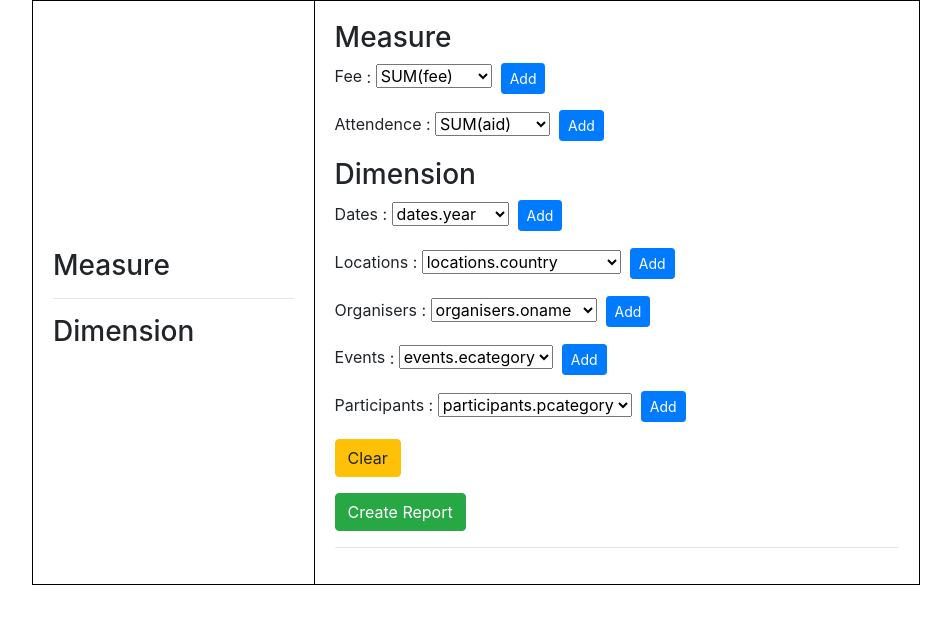
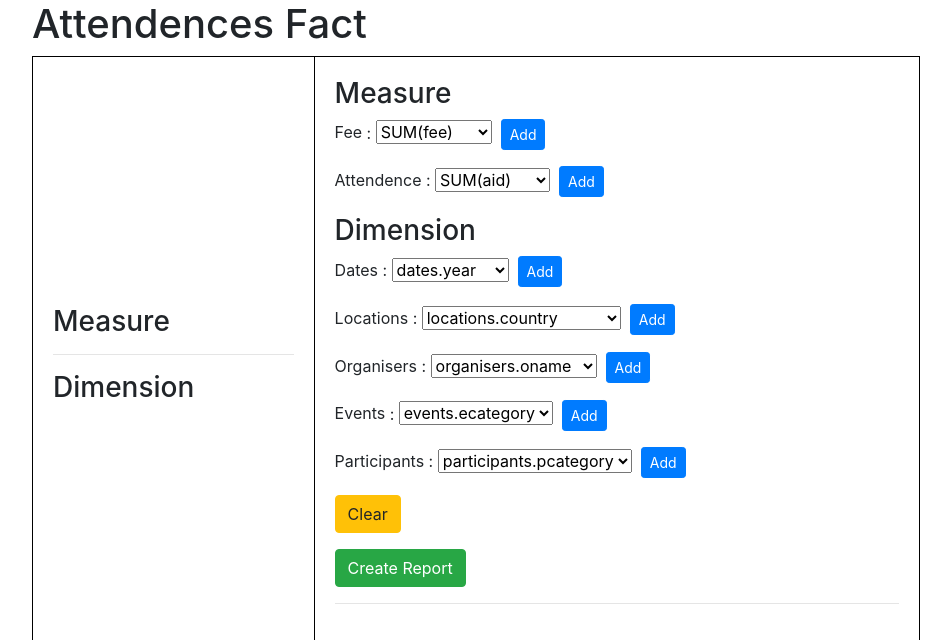
Before and after one commit to ming0520/DIYOLAP, a PHP site: page / in a window 1280 px wide. Shown: the part 56-696 px from the top of the page, without its empty margins (53-1004 px from the left). Run offline with PHP 8.4, Linux system fonts and the light colour scheme; the visitor is signed in with stand-in values (Sample User, id 1); data that the repository does not hold is empty; some libraries are stand-ins or nearby versions.

Commit message:
Add title

```diff
--- a/index.php
+++ b/index.php
@@ -70,6 +70,8 @@ $measure->formatString = '#,###.00';
 
 $attendences->measure['attendence'] = $measure;
 
+// hasTeam
+
 $_SESSION['attendences'] = serialize($attendences);
 
 if (isset($_POST['clear'])) {
@@ -133,6 +135,7 @@ if (isset($_POST['deleteMeasure'])) {
 	</head>
 <div class="container">
 	<body>
+        <h1>Attendences Fact</h1>
 		<table>
 			<tr>
 				<td>
```
